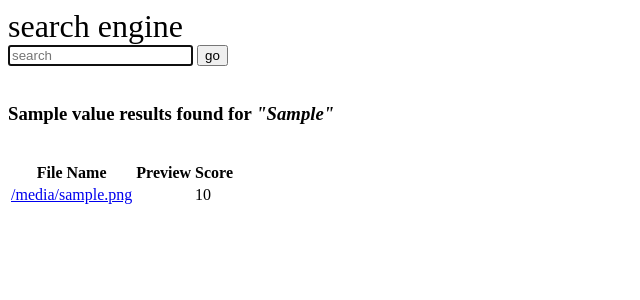
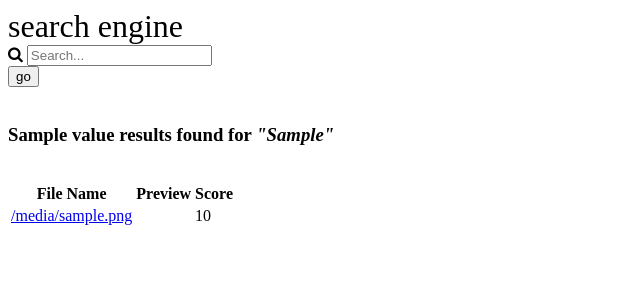
Before and after one commit to jschl/doc-search, a Flask app: template templates/results.html in a window 1280 px wide. Shown: the top 300 px of the page, without its empty margins (0-640 px from the left). Run offline with Flask 2, Linux system fonts and the light colour scheme; the template is opened without the code that fills it: most values are stand-ins (such as "Sample title", 1, 10 or a date in 2020); some libraries are stand-ins or nearby versions.

Commit message:
integrate bootstrap and search icon

```diff
--- a/templates/results.html
+++ b/templates/results.html
@@ -2,13 +2,21 @@
 <html lang="en">
     <head>
         <meta charset="utf-8">
+        <link href="//maxcdn.bootstrapcdn.com/font-awesome/4.1.0/css/font-awesome.min.css" rel="stylesheet">
     </head>
 
     <body>
         <font size="6">search engine</font>
 
         <form action="/search/results" method="post">
-            <input type="text" name="input" placeholder="search" autofocus>
+
+            <div class="box">
+                <div class="container-1">
+                    <span class="icon"><i class="fa fa-search"></i></span>
+                    <input type="search" name="input" id="search" placeholder="Search..." />
+                </div>
+            </div>
+
             <button type="submit">go</button>
         </form>
 
```
Also changed, not shown: templates/search.html (+9 -1 lines).
